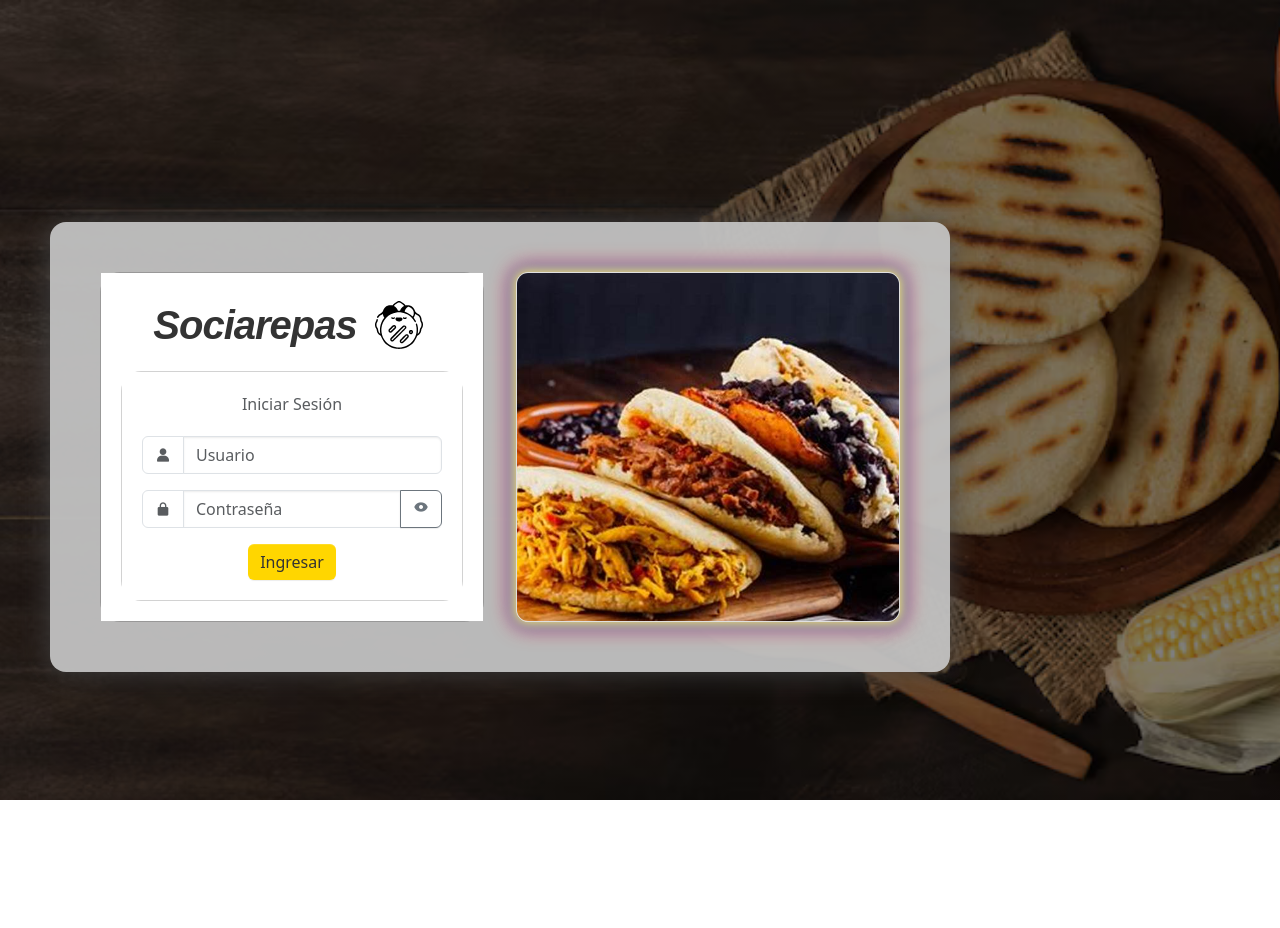
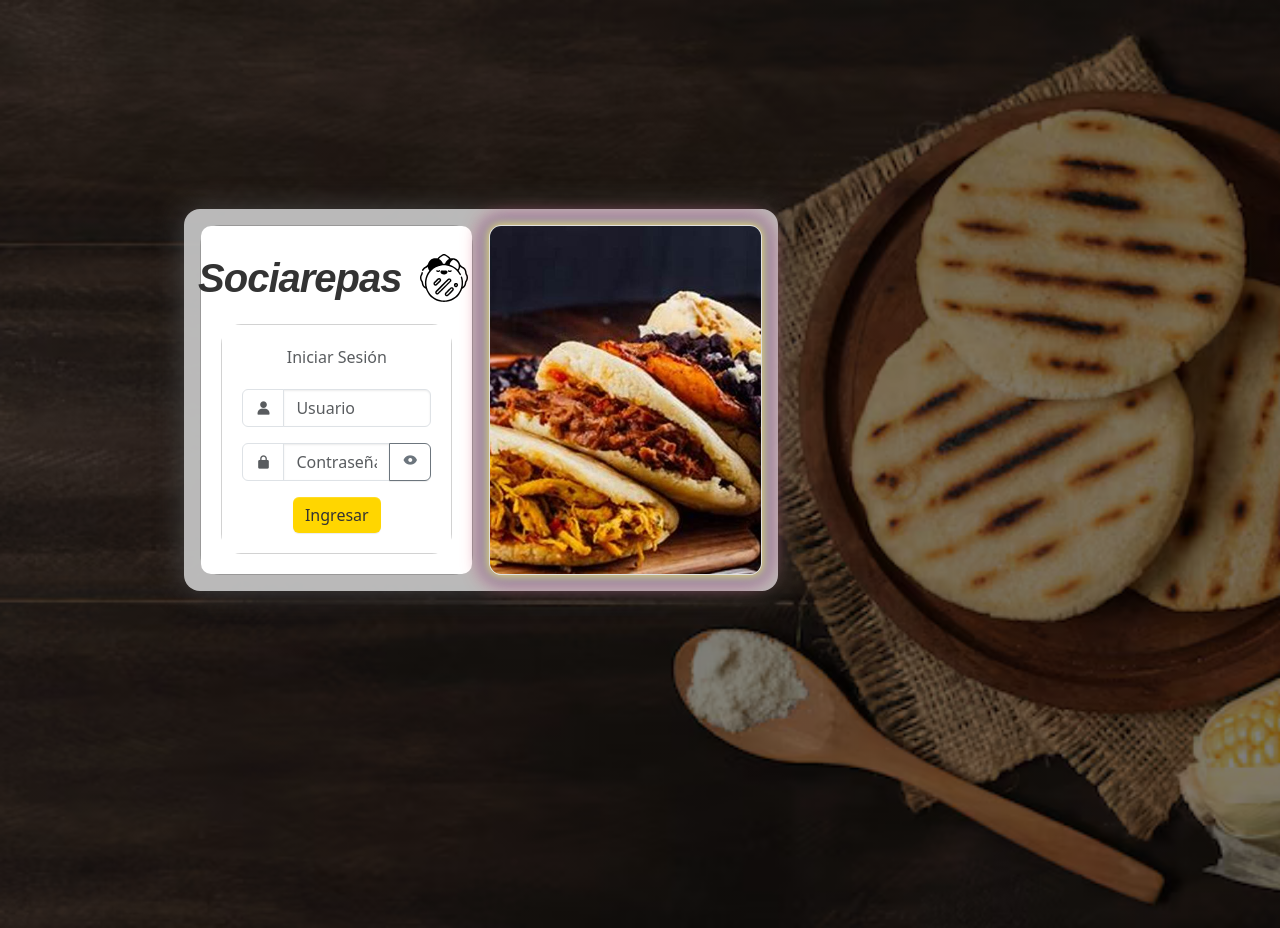
Before and after one commit to daniela-a-rangel-r/sociarepas, a Django app: page /login/ in a window 1280 px wide. Before the commit the page ends 800 px from the top, so only its background shows below. Run offline with Django 5.2, Linux system fonts and the light colour scheme; some libraries are stand-ins or nearby versions; some web fonts are replaced.

Commit message:
responsive del login listo

```diff
--- a/sociarepas/home/templates/home.html
+++ b/sociarepas/home/templates/home.html
@@ -95,7 +95,7 @@
         </main>
     </section>
     <!-- Bootstrap JS -->
-    <script src="{% static 'assets/bootstrap-5.3.6/js/bootstrap.bundle.min.js' %}"></script>>
+    <script src="{% static 'assets/bootstrap-5.3.6/js/bootstrap.bundle.min.js' %}"></script>
     <!-- DataTables JS -->
     <script src="{% static 'assets/DataTables/js/jquery.dataTables.min.js' %}"></script>
     <!-- SweetAlert -->
--- a/sociarepas/login/templates/login.html
+++ b/sociarepas/login/templates/login.html
@@ -8,6 +8,9 @@
     <title>Iniciar Sesión</title>
     <meta name="viewport" content="width=device-width, initial-scale=1.0" />
     <meta name="title" content="Iniciar Sesión" />
+    <!-- Bootstrap CSS -->
+    <link rel="stylesheet" href="{% static 'assets/bootstrap-5.3.6/css/bootstrap.css' %}" />
+    <link rel="stylesheet" href="{% static 'assets/bootstrap-5.3.6/css/bootstrap.min.css' %}" />
     <!-- AdminLTE CSS -->
     <link rel="stylesheet" href="{% static 'assets/dist/css/adminlte.css' %}" />
     <!-- Boxicons -->
@@ -18,11 +21,13 @@
 </head>
 
 <body class="login-page bg-body-secondary">
-    <div class="overlay">
-    </div>
-    <div class="login-box">
-        <div class="login-outer-box">
-            <div class="card">
+    <div class="overlay"></div>
+    <div class="container-fluid min-vh-100 d-flex align-items-center justify-content-center">
+        <div class="row w-100 justify-content-center">
+            <div class="col-12 col-md-10 col-lg-8 col-xl-6">
+                <div class="login-box p-0 m-0">
+                    <div class="login-outer-box p-3 flex-column flex-lg-row d-flex align-items-center justify-content-center">
+                        <div class="card mb-3 w-100">
                             <div class="card-body login-card-body card-flex">
                                 <div class="card-space"></div>
                                 <div class="card-content">
@@ -69,10 +74,9 @@
                                         </div>
                                     </div>
                                 </div>
-
                             </div>
                         </div>
-            <div class="card extra-card arepa-carousel-card">
+                        <div class="card extra-card arepa-carousel-card w-100 mt-3 mt-lg-0 ms-lg-3">
                             <div class="card-body p-0">
                                 <div id="arepa-carousel" class="arepa-carousel">
                                     <img src="{% static 'assets/img/Arepa 1.jpg' %}" class="arepa-slide active" alt="Arepa 1">
@@ -83,7 +87,12 @@
                         </div>
                     </div>
                 </div>
+            </div>
+        </div>
+    </div>
 </body>
+<!-- Bootstrap JS -->
+<script src="{% static 'assets/bootstrap-5.3.6/js/bootstrap.bundle.min.js' %}"></script>
 <!-- Sweet Alert -->
 <script src="{% static 'assets/js/sweetalert2@11.js' %}"></script>
 
--- a/sociarepas/static/assets/css/carrusel_login.css
+++ b/sociarepas/static/assets/css/carrusel_login.css
@@ -1,8 +1,6 @@
 /* Carrusel de arepas */
 .arepa-carousel-card {
-    margin-left: 32px;
     margin-right: 0;
-    max-width: 440px;
     width: 100%;
     background: #fff;
     border: 1.5px solid #e0e0e0;
--- a/sociarepas/static/assets/css/login.css
+++ b/sociarepas/static/assets/css/login.css
@@ -144,3 +144,66 @@
 .col-12.d-flex.justify-content-center.position-relative:hover .arepa-hover-float {
     opacity: 1;
 }
+
+/* ...existing code... */
+
+/* Ajustes para pantallas grandes */
+@media (min-width: 1440px) {
+    .login-box {
+        width: 250%;
+        margin: auto;
+    }
+}
+
+/* Ajustes para pantallas medianas */
+@media (max-width: 1024px) {
+    .login-box {
+        max-width: 90vw;
+        margin: auto;
+    }
+}
+
+/* Ajustes para pantallas pequeñas */
+@media (max-width: 768px) {
+    .login-box {
+        max-width: 98vw;
+        margin: auto;
+        padding: 0;
+    }
+    .login-outer-box {
+        flex-direction: column;
+        padding: 10px;
+    }
+}
+
+/* Ajustes para móviles */
+@media (max-width: 425px) {
+    .login-box {
+        max-width: 90vw;
+        min-width: 90vw;
+        margin-top: 2rem !important;
+        border-radius: 0;
+        box-shadow: none;
+    }
+    .login-outer-box {
+        padding: 5px;
+    }
+    .card {
+        border-radius: 0;
+    }
+}
+
+@media (max-width: 425px) {
+    #system-title{
+        font-size: 2rem;
+    }
+
+}
+
+.login-card-body{
+    border-radius: 10px !important;
+}
+
+.login-box .card, .register-box .card{
+    margin-bottom: 0 !important;
+}
```
Also changed, not shown: 1 other file. Lines whose indentation alone changed are shown as unchanged.
